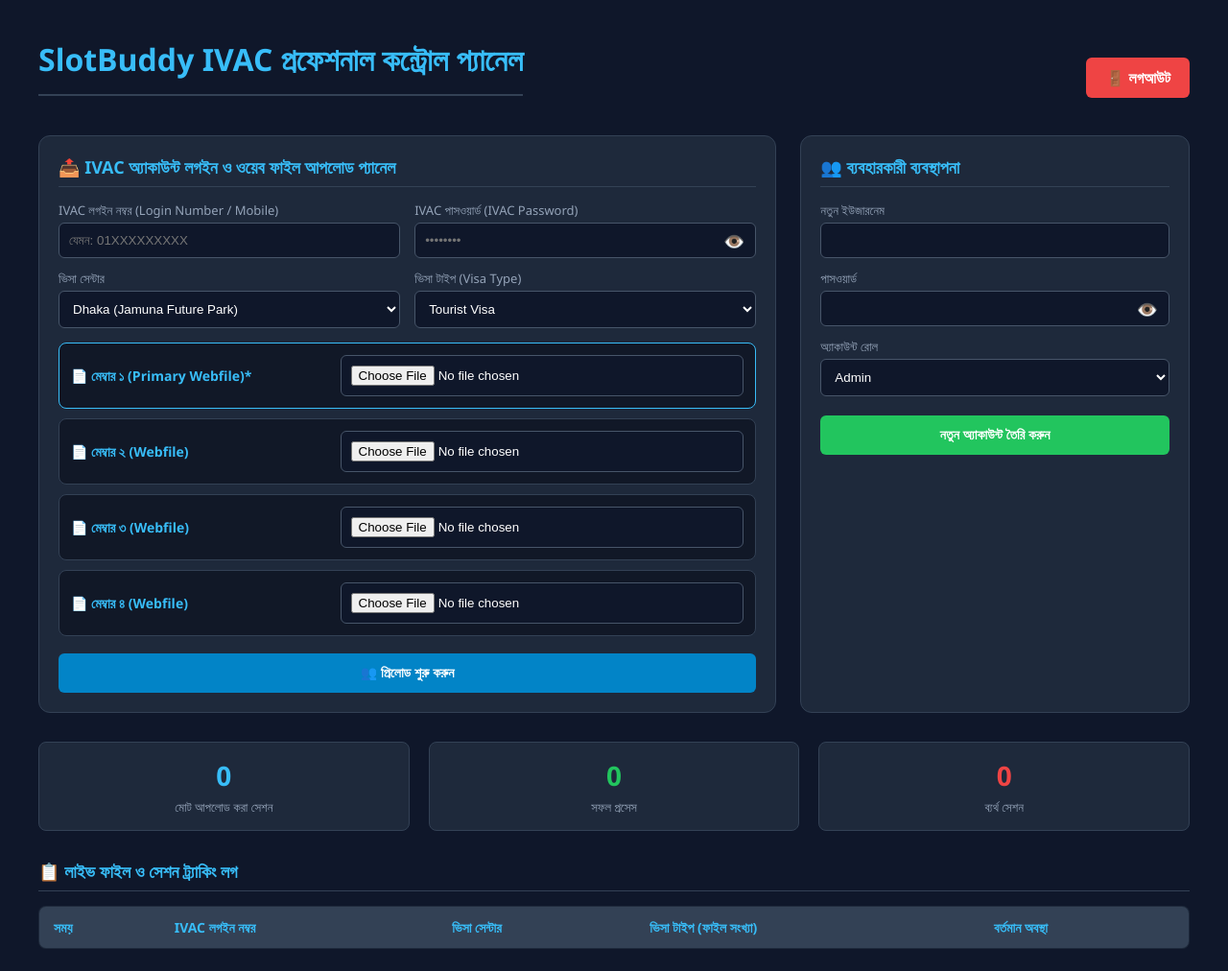
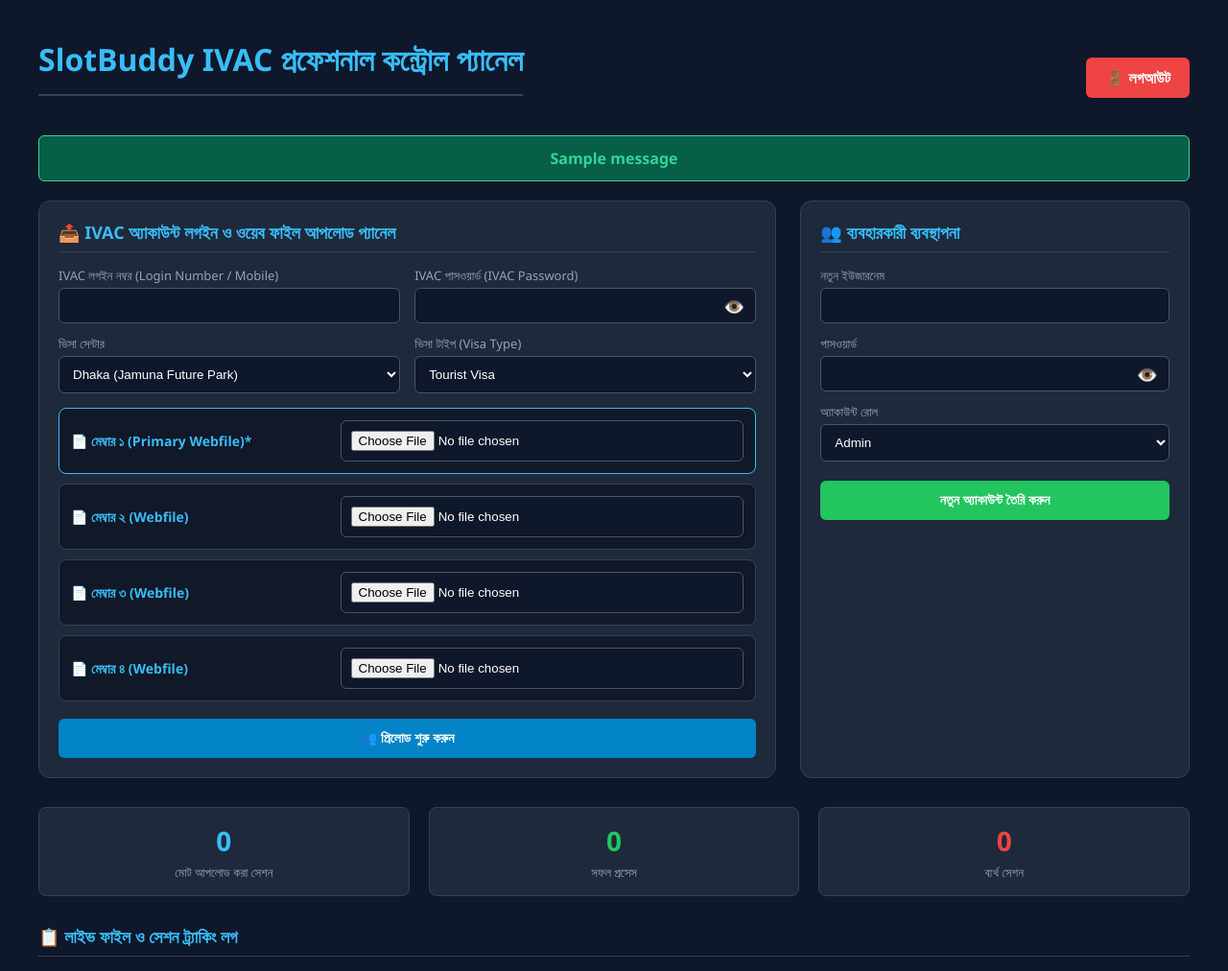
Before and after one commit to sheikhfarukh943-source/visa-bot, a Flask app: page /admin in a window 1280 px wide. Shown: the top 1012 px of the page at 96% size. Before the commit the page ends 989 px from the top, so only its background shows below. Run offline with Flask 3, Linux system fonts and the light colour scheme; the visitor is signed in with stand-in values (Sample User, id 1); one stand-in notice (Sample message) is shown; lists and menus that the app fills with data are empty.

Commit message:
admin.html

```diff
--- a/templates/admin.html
+++ b/templates/admin.html
@@ -2,7 +2,7 @@
 <html lang="bn">
 <head>
     <meta charset="UTF-8">
-    <title>SlotBuddy - IVAC Custom Control Panel</title>
+    <title>SlotBuddy - IVAC Management Control Panel</title>
     <style>
         body { font-family: 'Segoe UI', Arial, sans-serif; background: #0f172a; color: #f8fafc; padding: 40px; margin: 0; }
         .dashboard { max-width: 1200px; margin: 0 auto; }
@@ -17,10 +17,12 @@
         .form-row .form-group { flex: 1; margin-bottom: 0; }
         label { display: block; margin-bottom: 4px; font-size: 13px; color: #94a3b8; }
         input, select { width: 100%; padding: 10px; background: #0f172a; border: 1px solid #475569; border-radius: 6px; color: white; box-sizing: border-box; }
+
+        /* Native show password alignment */
         .password-container { position: relative; display: flex; align-items: center; width: 100%; }
         .password-container input { padding-right: 45px; width: 100%; }
         .toggle-password { position: absolute; right: 12px; cursor: pointer; color: #94a3b8; font-size: 18px; user-select: none; z-index: 99; }
-        .toggle-password:hover { color: #38bdf8; }
+
         button.submit-btn { width: 100%; padding: 12px; background: #0284c7; color: white; border: none; border-radius: 6px; cursor: pointer; font-weight: bold; font-size: 14px; margin-top: 8px; }
         button.submit-btn:hover { background: #0369a1; }
         .member-upload-row { border: 1px solid #334155; padding: 12px; border-radius: 8px; background: #111827; margin-bottom: 10px; display: flex; align-items: center; justify-content: space-between; }
@@ -33,7 +35,10 @@
         table { width: 100%; border-collapse: collapse; background: #1e293b; border-radius: 8px; overflow: hidden; border: 1px solid #334155; }
         th, td { padding: 12px 15px; text-align: left; border-bottom: 1px solid #334155; font-size: 14px; }
         th { background: #334155; color: #38bdf8; }
-        #bot-log-box { margin-top: 10px; padding: 10px; border-radius: 6px; text-align: center; font-size: 13px; display: none; font-weight: bold; }
+
+        .flash-message { padding: 12px; border-radius: 6px; margin-bottom: 20px; text-align: center; font-weight: bold; }
+        .flash-success { background: #065f46; color: #34d399; border: 1px solid #34d399; }
+        .flash-error { background: #991b1b; color: #f87171; border: 1px solid #f87171; }
     </style>
 </head>
 <body>
@@ -42,19 +47,30 @@
         <h1>SlotBuddy IVAC প্রফেশনাল কন্ট্রোল প্যানেল</h1>
         <a href="/logout" class="logout-btn">🚪 লগআউট</a>
     </div>
+
+    <!-- Display native server responses -->
+    {% with messages = get_flashed_messages(with_categories=true) %}
+        {% if messages %}
+            {% for category, message in messages %}
+                <div class="flash-message flash-{{ category }}">{{ message }}</div>
+            {% endfor %}
+        {% endif %}
+    {% endwith %}
+
     <div class="section-grid">
+        <!-- Native Form Submission for Preloading Data -->
         <div class="box" style="flex: 2;">
             <h3>📤 IVAC অ্যাকাউন্ট লগইন ও ওয়েব ফাইল আপলোড প্যানেল</h3>
-            <form id="ivac-group-form" onsubmit="return false;">
+            <form action="/pre-load-group" method="POST" enctype="multipart/form-data">
                 <div class="form-row">
                     <div class="form-group">
                         <label>IVAC লগইন নম্বর (Login Number / Mobile)</label>
-                        <input type="text" id="ivac_phone" placeholder="যেমন: 01XXXXXXXXX" required>
+                        <input type="text" name="ivac_phone" required>
                     </div>
                     <div class="form-group">
                         <label>IVAC পাসওয়ার্ড (IVAC Password)</label>
                         <div class="password-container">
-                            <input type="password" id="ivac_pass" placeholder="••••••••" required>
+                            <input type="password" id="ivac_pass" name="ivac_pass" required>
                             <span class="toggle-password" onclick="togglePassword('ivac_pass', this)">👁️</span>
                         </div>
                     </div>
@@ -62,7 +78,7 @@
                 <div class="form-row">
                     <div class="form-group">
                         <label>ভিসা সেন্টার</label>
-                        <select id="center">
+                        <select name="center">
                             <option value="Dhaka">Dhaka (Jamuna Future Park)</option>
                             <option value="Chittagong">Chittagong</option>
                             <option value="Rajshahi">Rajshahi</option>
@@ -72,7 +88,7 @@
                     </div>
                     <div class="form-group">
                         <label>ভিসা টাইপ (Visa Type)</label>
-                        <select id="visa_type">
+                        <select name="visa_type">
                             <option value="Tourist">Tourist Visa</option>
                             <option value="Medical">Medical Visa</option>
                             <option value="Business">Business Visa</option>
@@ -83,53 +99,58 @@
                 <div id="file-uploads-container" style="margin-top: 15px;">
                     <div class="member-upload-row" style="border-color: #38bdf8;">
                         <span class="member-title" style="color: #38bdf8;">📄 মেম্বার ১ (Primary Webfile)*</span>
-                        <div class="file-input-wrapper"><input type="file" id="file_1" required></div>
+                        <div class="file-input-wrapper"><input type="file" name="file_1" required></div>
                     </div>
                     <div class="member-upload-row">
                         <span class="member-title">📄 মেম্বার ২ (Webfile)</span>
-                        <div class="file-input-wrapper"><input type="file" id="file_2"></div>
+                        <div class="file-input-wrapper"><input type="file" name="file_2"></div>
                     </div>
                     <div class="member-upload-row">
                         <span class="member-title">📄 মেম্বার ৩ (Webfile)</span>
-                        <div class="file-input-wrapper"><input type="file" id="file_3"></div>
+                        <div class="file-input-wrapper"><input type="file" name="file_3"></div>
                     </div>
                     <div class="member-upload-row">
                         <span class="member-title">📄 মেম্বার ৪ (Webfile)</span>
-                        <div class="file-input-wrapper"><input type="file" id="file_4"></div>
+                        <div class="file-input-wrapper"><input type="file" name="file_4"></div>
                     </div>
                 </div>
-                <button type="button" class="submit-btn" onclick="uploadGroupData()">👥 প্রিলোড শুরু করুন</button>
+                <button type="submit" class="submit-btn">👥 প্রিলোড শুরু করুন</button>
             </form>
-            <div id="bot-log-box"></div>
         </div>
+
+        <!-- Native Form Submission for Creating Users -->
         <div class="box">
             <h3>👥 ব্যবহারকারী ব্যবস্থাপনা</h3>
+            <form action="/admin/create-user" method="POST">
                 <div class="form-group">
                     <label>নতুন ইউজারনেম</label>
-                <input type="text" id="new-user">
+                    <input type="text" name="username" required>
                 </div>
                 <div class="form-group">
                     <label>পাসওয়ার্ড</label>
                     <div class="password-container">
-                    <input type="password" id="new-pass">
+                        <input type="password" id="new-pass" name="password" required>
                         <span class="toggle-password" onclick="togglePassword('new-pass', this)">👁️</span>
                     </div>
                 </div>
                 <div class="form-group">
                     <label>অ্যাকাউন্ট রোল</label>
-                <select id="new-role">
+                    <select name="role">
                         <option value="Admin">Admin</option>
                         <option value="User">User</option>
                     </select>
                 </div>
-            <button type="button" class="submit-btn" style="background: #22c55e;" onclick="createUserAccount()">নতুন অ্যাকাউন্ট তৈরি করুন</button>
+                <button type="submit" class="submit-btn" style="background: #22c55e;">নতুন অ্যাকাউন্ট তৈরি করুন</button>
+            </form>
         </div>
     </div>
+
     <div class="metrics">
-        <div class="card"><h2><span id="total-uploads">0</span></h2><p>মোট আপলোড করা সেশন</p></div>
-        <div class="card"><h2 id="success-count" style="color: #22c55e;">0</h2><p>সফল প্রসেস</p></div>
-        <div class="card"><h2 id="failed-count" style="color: #ef4444;">0</h2><p>ব্যর্থ সেশন</p></div>
+        <div class="card"><h2>{{ stats.total_uploads }}</h2><p>মোট আপলোড করা সেশন</p></div>
+        <div class="card"><h2 style="color: #22c55e;">{{ stats.successful_bookings }}</h2><p>সফল প্রসেস</p></div>
+        <div class="card"><h2 style="color: #ef4444;">{{ stats.failed_bookings }}</h2><p>ব্যর্থ সেশন</p></div>
     </div>
+
     <h3>📋 লাইভ ফাইল ও সেশন ট্র্যাকিং লগ</h3>
     <table>
         <thead>
@@ -141,40 +162,20 @@
                 <th>বর্তমান অবস্থা</th>
             </tr>
         </thead>
-        <tbody id="log-table-body"></tbody>
+        <tbody>
+            {% for entry in stats.history | reverse %}
+            <tr>
+                <td>{{ entry.time }}</td>
+                <td>{{ entry.passport }}</td>
+                <td>{{ entry.center }}</td>
+                <td>{{ entry.filename }}</td>
+                <td><span style="padding:4px 8px; background:#065f46; color:#34d399; border-radius:4px; font-weight:bold;">{{ entry.status }}</span></td>
+            </tr>
+            {% endfor %}
+        </tbody>
     </table>
 </div>
 <script>
     function togglePassword(inputId, iconElement) {
         const inputField = document.getElementById(inputId);
         if (inputField.type === "password") {
-            inputField.type = "text";
-            iconElement.innerText = "🔒";
-        } else {
-            inputField.type = "password";
-            iconElement.innerText = "👁️";
-        }
-    }
-
-    async function uploadGroupData() {
-        const ivac_phone = document.getElementById('ivac_phone').value;
-        const ivac_pass = document.getElementById('ivac_pass').value;
-        const center = document.getElementById('center').value;
-        const visa_type = document.getElementById('visa_type').value;
-
-        if(!ivac_phone || !ivac_pass) {
-            alert('দয়া করে IVAC লগইন নম্বর এবং পাসওয়ার্ড ইনপুট দিন।');
-            return;
-        }
-
-        const file1Input = document.getElementById('file_1');
-        if(!file1Input.files || file1Input.files.length === 0) {
-            alert('মেম্বার ১ (Primary Webfile) আপলোড করা বাধ্যতামূলক।');
-            return;
-        }
-
-        const formData = new FormData();
-        formData.append('ivac_phone', ivac_phone);
-        formData.append('ivac_pass', ivac_pass);
-        formData.append('center', center);
-        formData.append('visa_type', visa_type);
```
Lines whose indentation alone changed are shown as unchanged.
